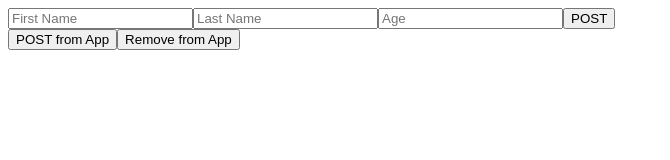
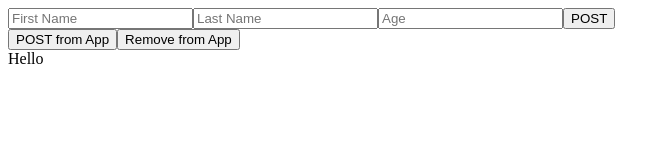
Before and after one commit to ben-demetrius/workspaces, a React (Vite) app: page / in a window 1280 px wide. Shown: the top 160 px of the page, without its empty margins (0-670 px from the left). Built offline with nearby package versions, Linux system fonts and the light colour scheme; no server answers.

Commit message:
feat: added GET

```diff
--- a/src/App.jsx
+++ b/src/App.jsx
@@ -1,7 +1,7 @@
 import React from "react";
 import "./assets/styles/App.scss";
 import Post from "./assets/components/Post";
-//import Get from "./assets/components/Get";
+import Get from "./assets/components/Get";
 import { removePeople } from "../src/assets/js/removePeople";
 import { addPeople } from "./assets/js/addPeople";
 
@@ -11,9 +11,9 @@ const App = () => {
   return (
     <div className="App">
       <Post />
-      {/* <Get /> */}
       <button onClick={addPeople}>POST from App</button>
       <button onClick={removePeople}>Remove from App</button>
+      <Get />
     </div>
   );
 };
--- a/src/assets/components/Get.jsx
+++ b/src/assets/components/Get.jsx
@@ -7,7 +7,7 @@ const Get = () => {
   const fetchData = async () => {
     const fetchdata = await get();
     //console.log(fetchdata);
-    setData(fetchdata.items[fetchdata.items.length - 1].firstname);
+    setData(fetchdata[fetchdata.length - 1].firstname);
   };
 
   useEffect(() => {
```
